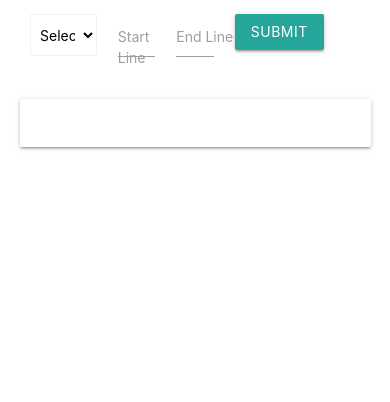
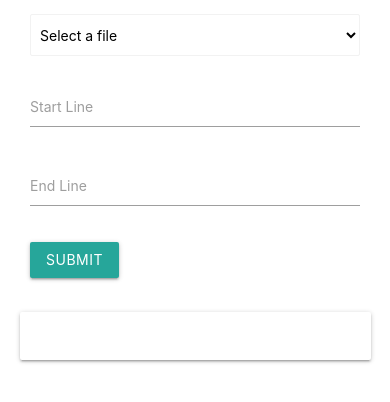
Before and after one commit to shouryamanekar/vetty_file_display, a Flask app: template templates/file_display.html in a window 390 px wide. Shown: the top 402 px of the page. Run offline with Flask 2, Linux system fonts and the light colour scheme; the template is opened without the code that fills it, so the values that code supplies are empty.

Commit message:
added responsiveness

```diff
--- a/templates/file_display.html
+++ b/templates/file_display.html
@@ -26,7 +26,7 @@
             <!-- Row for file selection, start line, end line, and submit button -->
             <div class="row">
                 <!-- Dropdown menu for selecting file -->
-                <div class="input-field col s3">
+                <div class="input-field col s12 m3">
                     <select id="fileSelect" class="browser-default">
                         <option value="" disabled selected>Select a file</option>
                         {% for file in files %}
@@ -36,17 +36,17 @@
                 </div>
 
                 <!-- Text fields for start and end line numbers -->
-                <div class="input-field col s2">
+                <div class="input-field col s12 m2">
                     <input id="startLine" type="number" class="validate">
                     <label for="startLine">Start Line</label>
                 </div>
-                <div class="input-field col s2">
+                <div class="input-field col s12 m2">
                     <input id="endLine" type="number" class="validate">
                     <label for="endLine">End Line</label>
                 </div>
 
                 <!-- Submit button -->
-                <div class="input-field col s2">
+                <div class="input-field col s12 m2">
                     <button class="btn waves-effect waves-light" onclick="submitForm()">Submit</button>
                 </div>
             </div>
```
